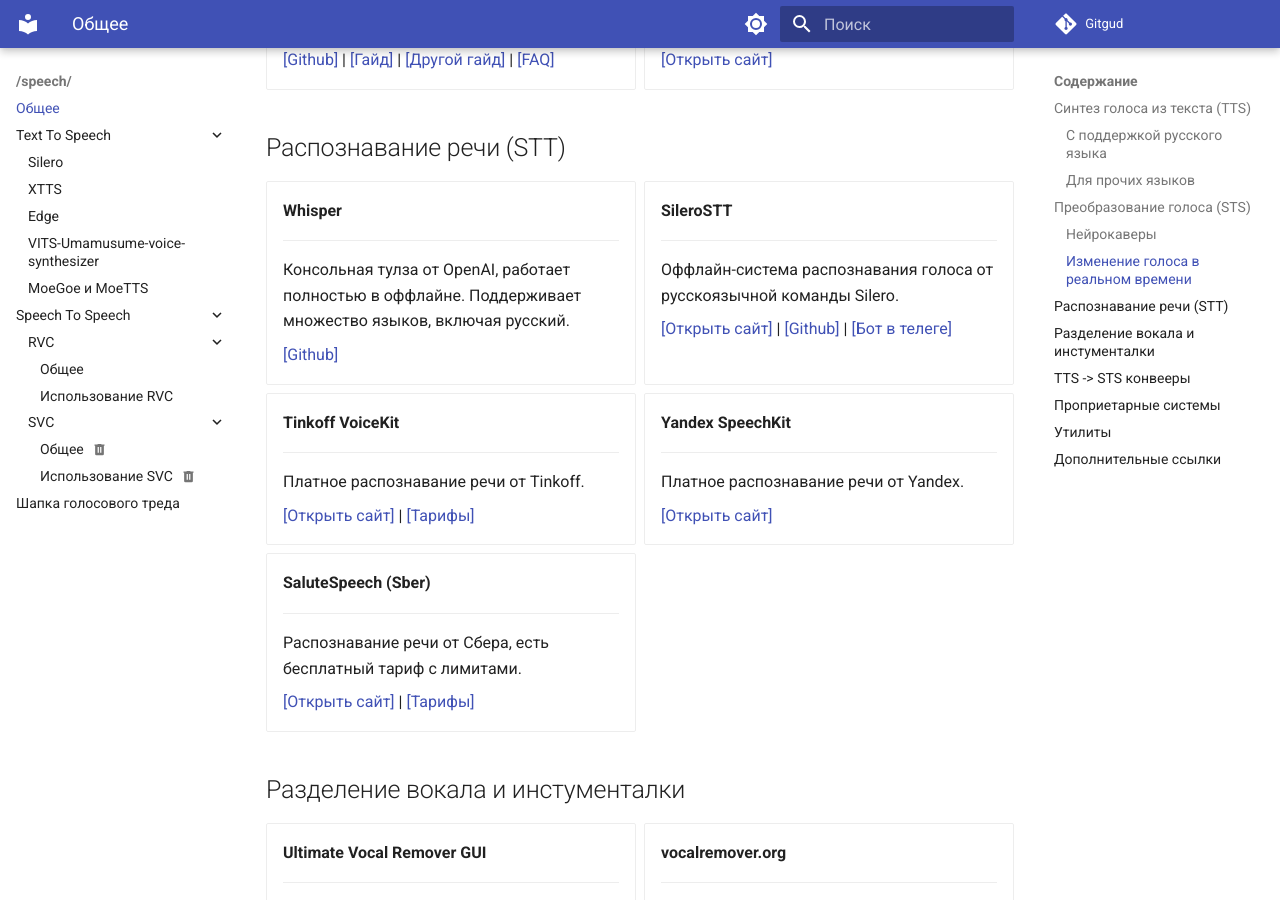
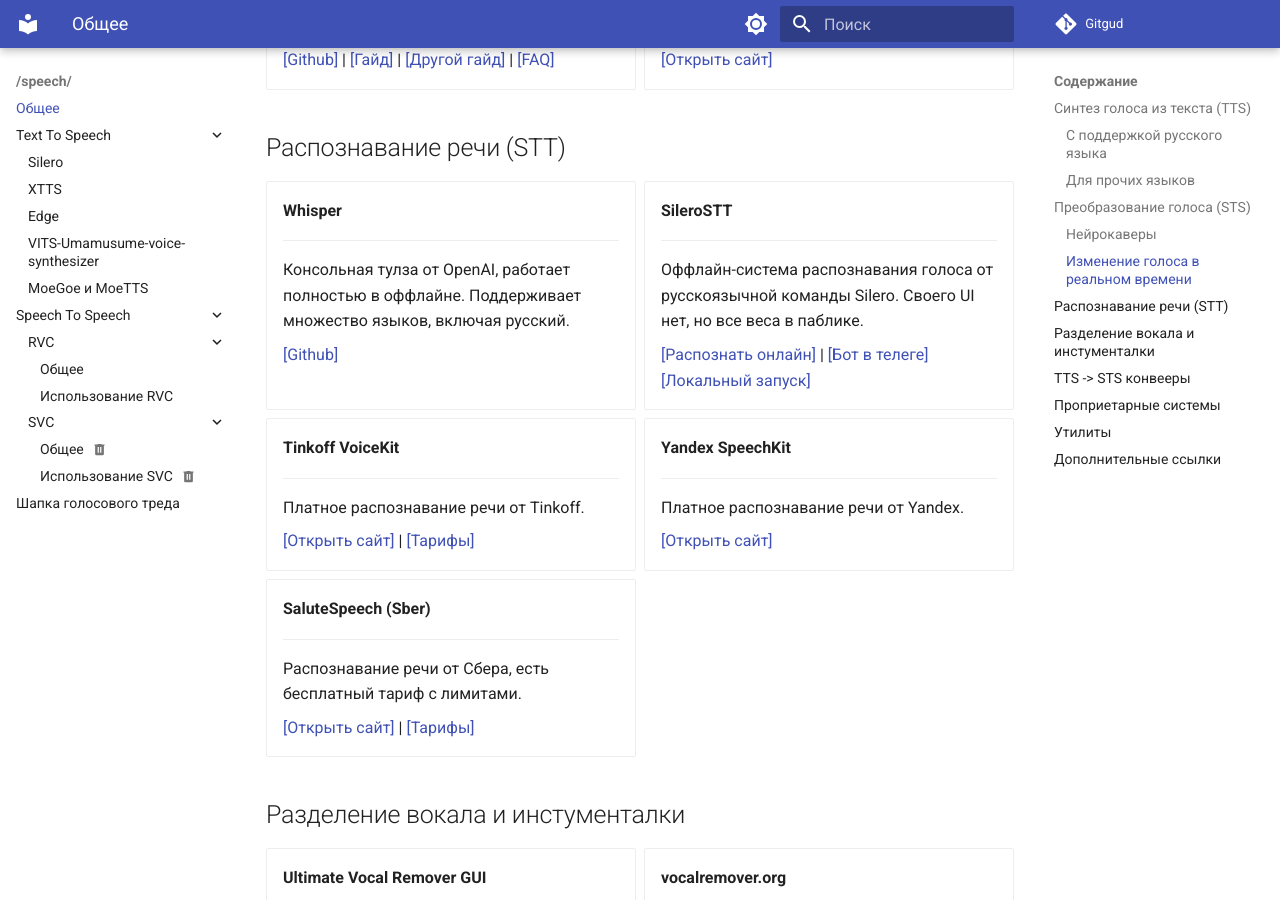
Before and after one commit to 2ch-ai/wiki, an MkDocs documentation site: the page built from docs/speech/index.md, in a window 1280 px wide and 900 px high, scrolled down 2406 px. Built offline with MkDocs 1.6.1 and Material for MkDocs 9.7.7, drawn with Linux system fonts in a browser that asks for light colours.

Commit message:
added extra info about SileroSTT

```diff
--- a/docs/speech/index.md
+++ b/docs/speech/index.md
@@ -142,9 +142,10 @@
 
     ---
 
-    Оффлайн-система распознавания голоса от русскоязычной команды Silero.
+    Оффлайн-система распознавания голоса от русскоязычной команды Silero. Своего UI нет, но все веса в паблике.
 
-    [[Открыть сайт]](https://silero.ai/tag/our-speech-to-text/) | [[Github]](https://github.com/snakers4/silero-models) | [[Бот в телеге]](https://t.me/silero_audio_bot)
+    [[Распознать онлайн]](https://audio-v-text.silero.ai/) | [[Бот в телеге]](https://t.me/silero_audio_bot)
+    [[Локальный запуск]](https://github.com/snakers4/silero-models?tab=readme-ov-file#pytorch)
 
 -   __Tinkoff VoiceKit__
 
```
